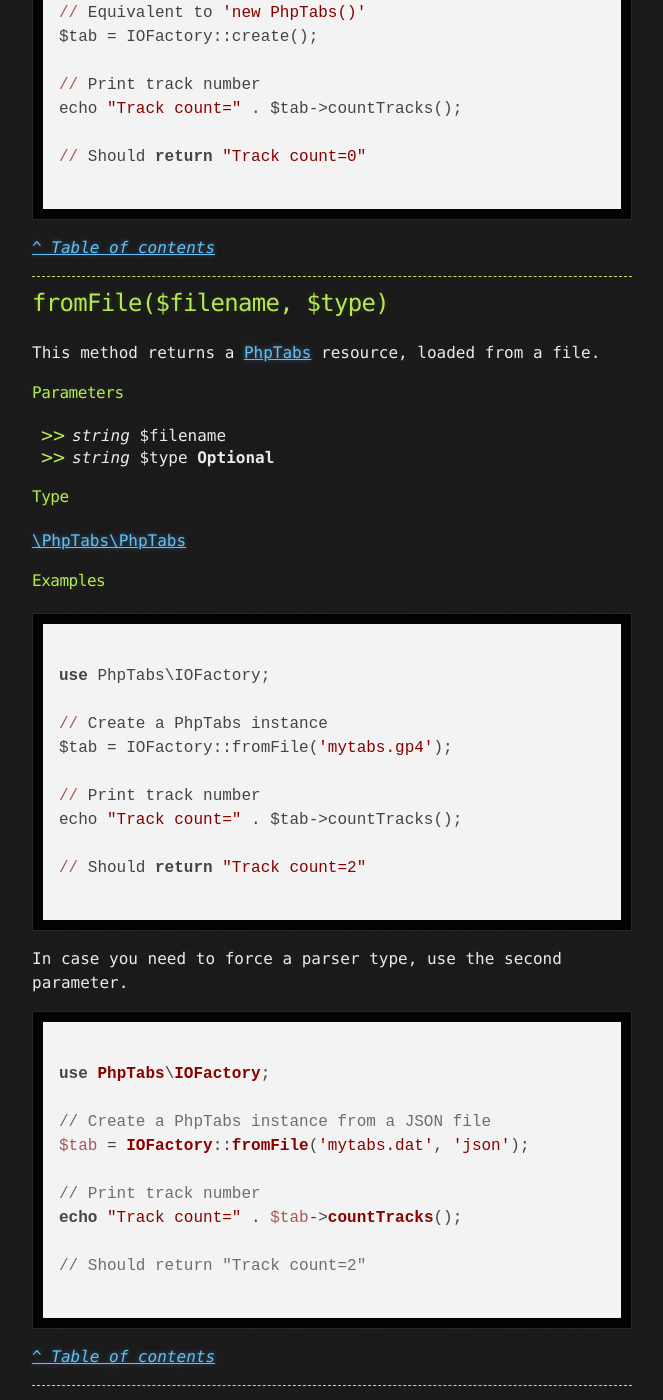
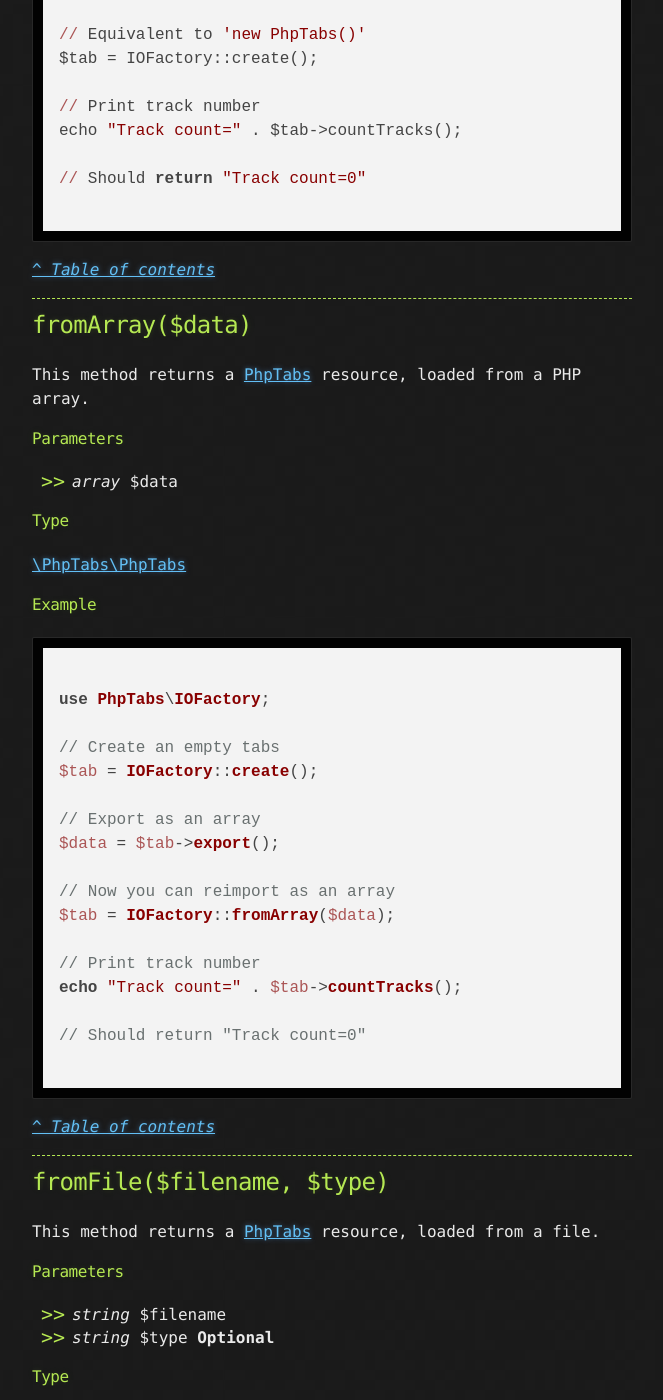
Before and after one commit to stdtabs/stdtabs.github.io, a Jekyll site: the page built from docs/iofactory.md, in a window 1280 px wide and 1400 px high, scrolled down 979 px. Shown: the whole window, without its empty margins (308-971 px from the left). Built offline with Jekyll 4.4.1, drawn with Linux system fonts in a browser that asks for light colours; nearby versions of some CDN libraries.

Commit message:
Add documentation for fromArray() method

````diff
--- a/docs/iofactory.md
+++ b/docs/iofactory.md
@@ -15,6 +15,7 @@ IOFactory is done in order to:
 ## Table of contents
 
 - [create()](#create)
+- [fromArray()](#fromarray-$data)
 - [fromFile()](#fromfilefilename-type)
 - [fromJsonFile()](#fromjsonfilefilename)
 - [fromSerializedFile()](#fromserializedfilefilename)
@@ -41,6 +42,45 @@ use PhpTabs\IOFactory;
 
 // Equivalent to 'new PhpTabs()'
 $tab = IOFactory::create();
+
+// Print track number
+echo "Track count=" . $tab->countTracks();
+
+// Should return "Track count=0"
+
+```
+
+[_^ Table of contents_]({{ page.permalink }}#top)
+
+------------------------------------------------------------------------
+
+## fromArray($data)
+
+This method returns a [PhpTabs](/phptabs.html) resource, loaded from a
+PHP array.
+
+#### Parameters
+
+- _array_ $data
+
+#### Type
+
+[\PhpTabs\PhpTabs](/phptabs.html)
+
+#### Example
+
+```php
+
+use PhpTabs\IOFactory;
+
+// Create an empty tabs
+$tab = IOFactory::create();
+
+// Export as an array
+$data = $tab->export();
+
+// Now you can reimport as an array
+$tab = IOFactory::fromArray($data);
 
 // Print track number
 echo "Track count=" . $tab->countTracks();
````
